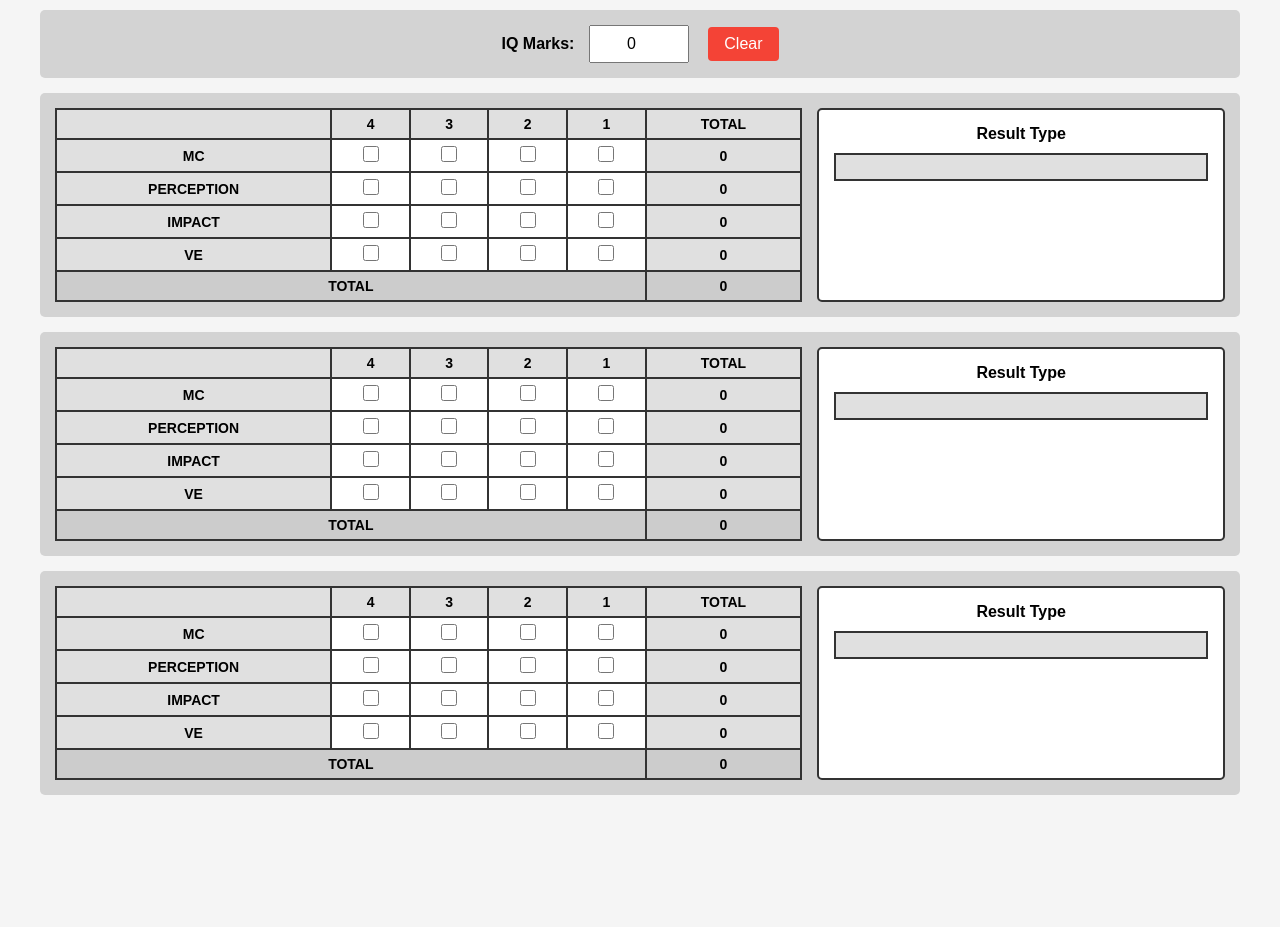
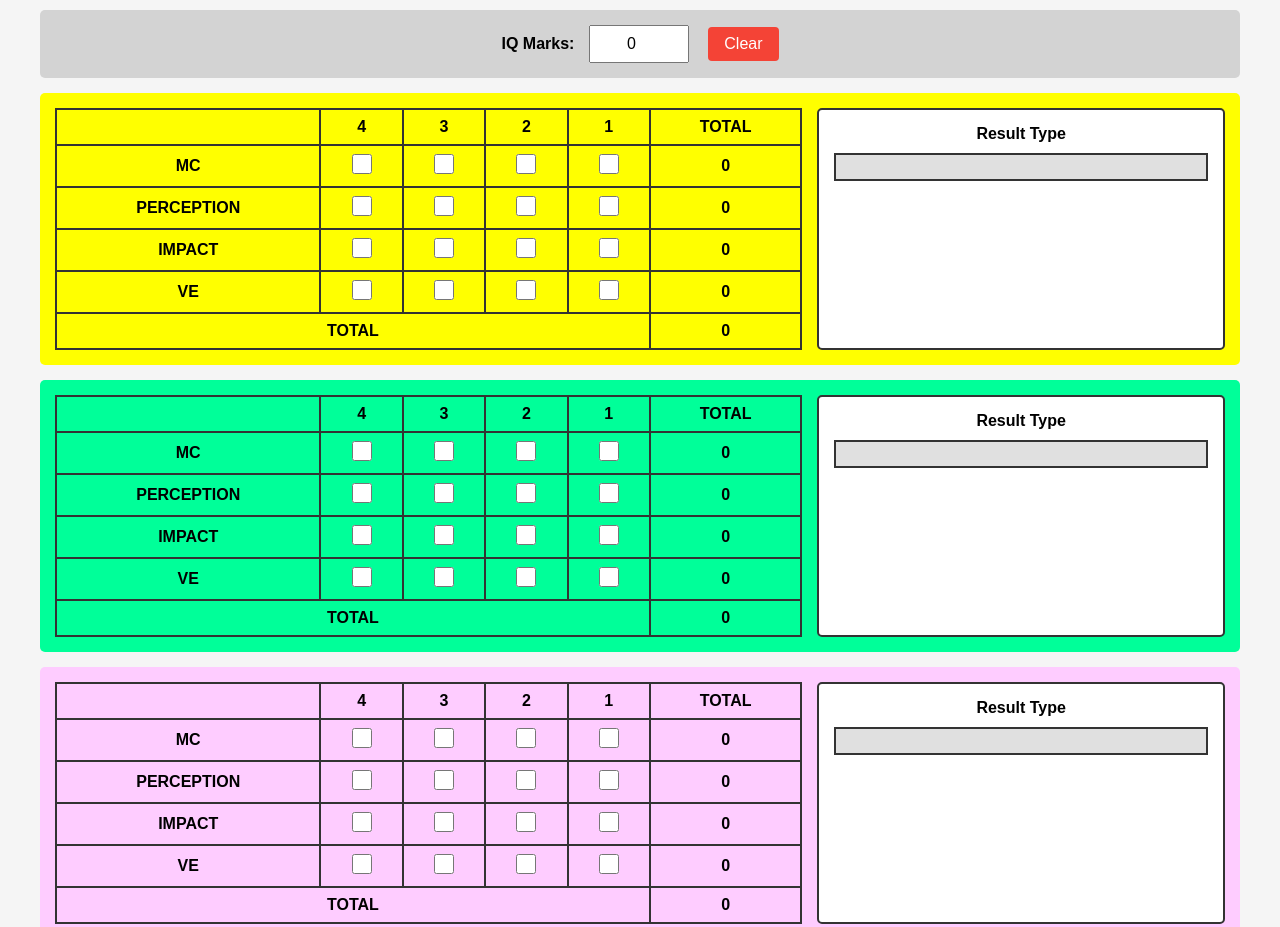
Before and after one commit to axzyv/issb-assessment-calculator, a website: page public/index.html in a window 1280 px wide. Shown: the top 927 px of the page. Before the commit the page ends 820 px from the top, so only its background shows below. Drawn offline with Linux system fonts and the light colour scheme.

Commit message:
Update style.css

```diff
--- a/public/style.css
+++ b/public/style.css
@@ -59,6 +59,18 @@ body {
     border-radius: 5px;
 }
 
+.main-container:nth-child(3) {
+    background-color: #ffff00;
+}
+
+.main-container:nth-child(4) {
+    background-color: #00ff99;
+}
+
+.main-container:nth-child(5) {
+    background-color: #feccff;
+}
+
 .grid-container {
     flex: 2;
 }
@@ -69,34 +81,46 @@ body {
     background-color: white;
 }
 
+#grid1 table {
+    background-color: #ffff00;
+}
+
+#grid2 table {
+    background-color: #00ff99;
+}
+
+#grid3 table {
+    background-color: #feccff;
+}
+
 .grid-container th,
 .grid-container td {
     border: 2px solid #333;
-    padding: 6px;
+    padding: 8px;
     text-align: center;
-    font-size: 14px;
+    font-size: 16px;
 }
 
 .grid-container th {
-    background-color: #e0e0e0;
+    background-color: inherit;
     font-weight: bold;
 }
 
 .row-label {
-    background-color: #e0e0e0;
+    background-color: inherit;
     font-weight: bold;
     text-align: left;
     padding-left: 10px;
 }
 
 .total-cell {
-    background-color: #e0e0e0;
+    background-color: inherit;
     font-weight: bold;
-    font-size: 16px;
+    font-size: 18px;
 }
 
 .grand-total-row {
-    background-color: #ccc;
+    background-color: inherit;
 }
 
 .grand-total-label {
@@ -107,12 +131,12 @@ body {
 .grand-total-cell {
     font-weight: bold;
     font-size: 18px;
-    background-color: #ccc;
+    background-color: inherit;
 }
 
 .grid-container input[type="checkbox"] {
-    width: 16px;
-    height: 16px;
+    width: 20px;
+    height: 20px;
     cursor: pointer;
 }
 
@@ -150,11 +174,10 @@ body {
 .final-result-container {
     background-color: #d3d3d3;
     padding: 20px;
-    margin: 20px auto 0 auto;
+    margin-bottom: 15px;
     border-radius: 5px;
     text-align: center;
     display: none;
-    max-width: 500px;
 }
 
 .final-result-container h2 {
```
